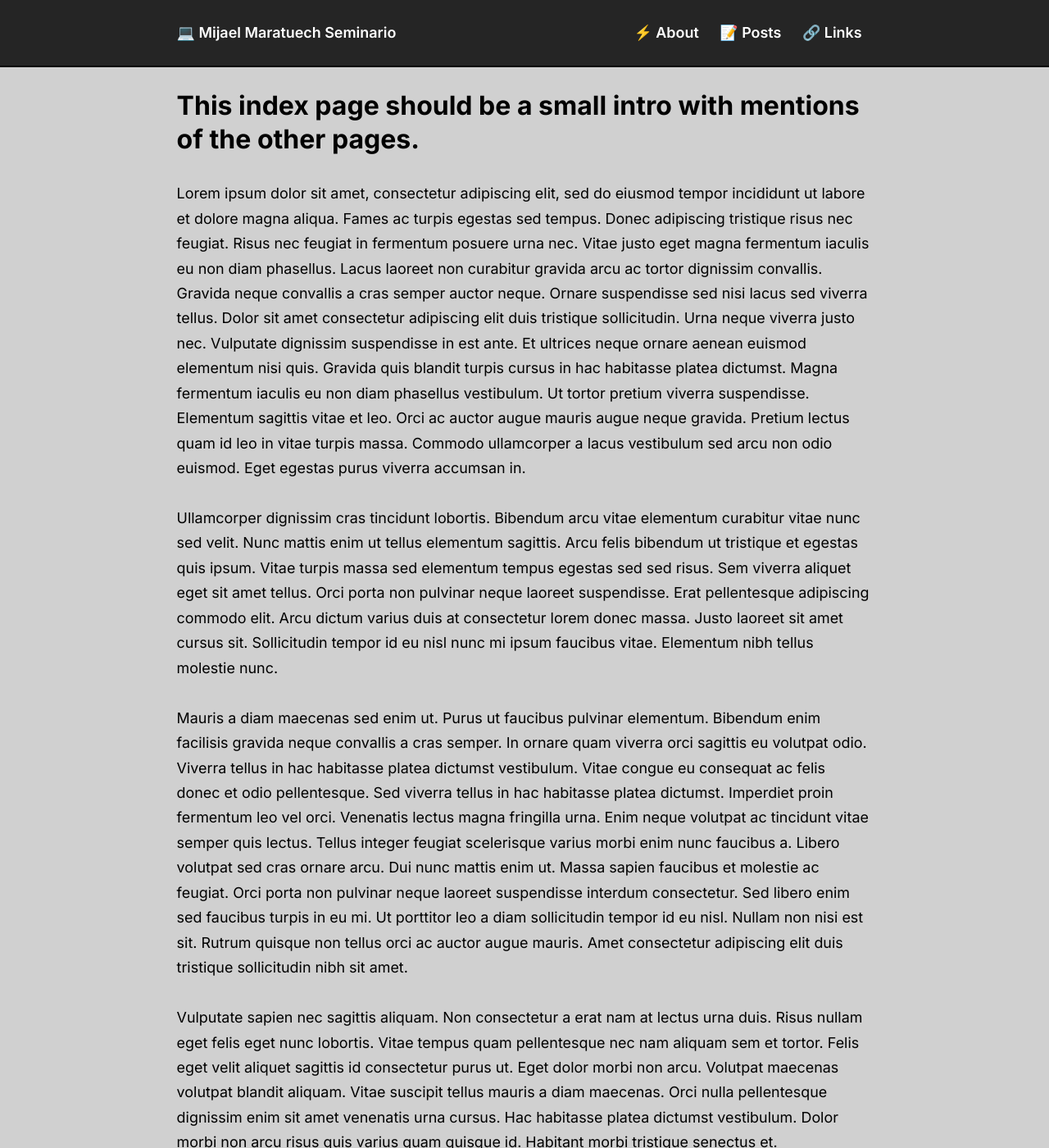
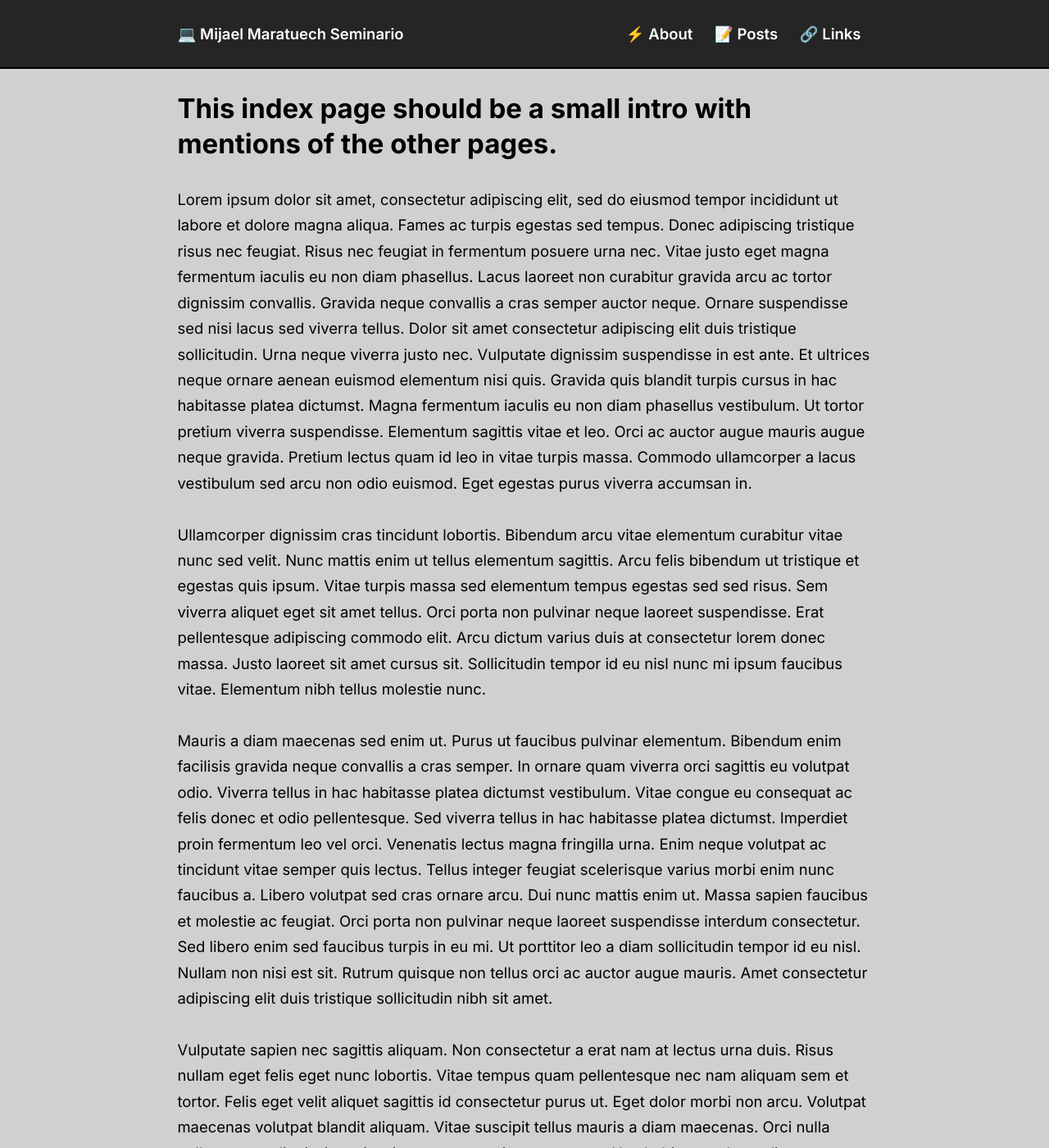
Before and after one commit to mmarat01/PersonalWebsite, a Jekyll site: the page built from index.html, in a window 1280 px wide and 1400 px high. Shown: the whole window at 82% size. Built offline with Jekyll 4.4.1, drawn with Linux system fonts in a browser that asks for light colours.

Commit message:
slight style tweak, reset home path to match new GH Pages provision

```diff
--- a/_config.yml
+++ b/_config.yml
@@ -23,7 +23,7 @@ email: mijael.maratuech@gmail.com
 description: >- # this means to ignore newlines until "baseurl:"
   Mijael's personal website (blog, portfolio of projects)
 baseurl: "" # the subpath of your site, e.g. /blog
-url: "https://mmarat01.github.io" # the base hostname & protocol for your site, e.g. http://example.com
+url: "https://mmarat01.github.io/PersonalWebsite" # the base hostname & protocol for your site, e.g. http://example.com
 linkedin_username: mijael-ms
 github_username:  mmarat01
 include: [_pages]
--- a/_includes/footer.html
+++ b/_includes/footer.html
@@ -1,4 +1,4 @@
 <footer id="footing">
-    Made with &#x2764;&#xfe0f; and &#x2615;.&nbsp;
+    Made with &#x2764;&#xfe0f; and &#x2615;.&nbsp;&nbsp;
     <a href="https://github.com/mmarat01/mmarat01.github.io" title="View source on Github">View source</a>.
 </footer>
--- a/_includes/head.html
+++ b/_includes/head.html
@@ -13,7 +13,7 @@
     <script type="text/javascript" src="/assets/js/navbar.js"></script>
 
     <!-- favicon stuff ::-->
-    <link rel="apple-touch-icon" sizes="152x152" href="/assets/imgs/favicons/apple-touch-icon.png">
+    <link rel="apple-touch-icon" sizes="152x152" href="assets/imgs/favicons/apple-touch-icon.png">
     <link rel="icon" type="image/png" sizes="32x32" href="/assets/imgs/favicons/favicon-32x32.png">
     <link rel="icon" type="image/png" sizes="16x16" href="/assets/imgs/favicons/favicon-16x16.png">
     <link rel="manifest" href="/assets/imgs/favicons/site.webmanifest">
--- a/assets/css/styles.css
+++ b/assets/css/styles.css
@@ -21,7 +21,7 @@
 html{
   /* overflow: hidden; */
   /* height: 100%; */
-  font-size: .8em;
+  font-size: 82.5%;
 }
 
 /* base */
@@ -29,6 +29,7 @@ html{
   margin: 0;
   padding: 0;
   box-sizing: border-box;
+  font-size: 1em;
 }
 
 /* */
```
Also changed, not shown: Gemfile.lock.
